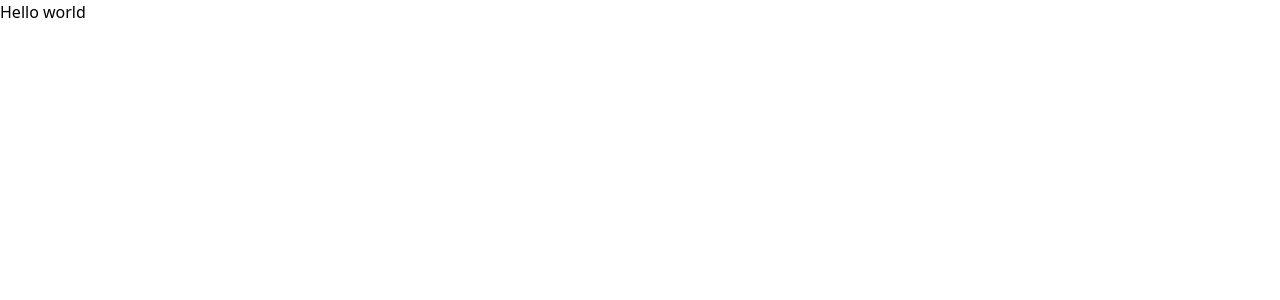
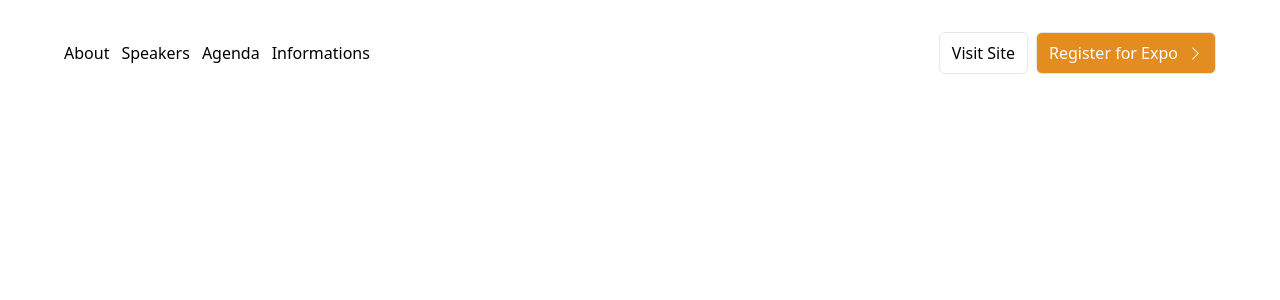
Before and after one commit to Moamin-AbuEwaida/weichie-technical-assessment, a React (Create React App) app: page / in a window 1280 px wide. Shown: the top 300 px of the page. Built offline with nearby package versions, Linux system fonts and the light colour scheme.

Commit message:
navbar component

```diff
--- a/package.json
+++ b/package.json
@@ -8,6 +8,7 @@
     "@testing-library/user-event": "^13.5.0",
     "react": "^18.2.0",
     "react-dom": "^18.2.0",
+    "react-icons": "^4.7.1",
     "react-scripts": "5.0.1",
     "web-vitals": "^2.1.4"
   },
--- a/src/App.js
+++ b/src/App.js
@@ -1,9 +1,9 @@
-
+import Navbar from './components/Navbar';
 
 function App() {
   return (
     <div>
-      <div>Hello world</div>
+      <Navbar />
     </div>
   );
 }
--- /dev/null
+++ b/src/components/Navbar.jsx
@@ -0,0 +1,75 @@
+import React, { useState } from "react";
+import { BsChevronRight } from "react-icons/bs";
+import { HiMenuAlt3 } from "react-icons/hi";
+import { AiOutlineClose } from "react-icons/ai";
+
+const Navbar = () => {
+  const [nav, setNav] = useState(false);
+
+  const handelNav = () => {
+    setNav(!nav);
+    if (!nav) {
+      document.body.style.overflow = "hidden";
+    } else {
+      document.body.style.overflow = "scroll";
+    }
+  };
+  return (
+    <div className="absolute w-full flex justify-between pt-8 px-16 items-center">
+      {/* navbar links */}
+      <div className="hidden lg:flex justify-between">
+        <ul className="flex justify-between gap-x-3">
+          <li className="cursor-pointer hover:border-b-2">About</li>
+          <li className="cursor-pointer hover:border-b-2">Speakers</li>
+          <li className="cursor-pointer hover:border-b-2">Agenda</li>
+          <li className="cursor-pointer hover:border-b-2">Informations</li>
+        </ul>
+      </div>
+      {/* navbar buttons */}
+      <div className="flex">
+        <button className="mr-2 hover:bg-gray-200">Visit Site</button>
+        <button className="bg-[#E38C20] text-white flex items-center gap-x-[10px] hover:bg-[#eab87a] group">
+          Register for Expo <BsChevronRight size={15} />
+        </button>
+      </div>
+      {/* mobile menu */}
+      <div onClick={handelNav} className="z-30 lg:hidden right-3 fixed">
+        {!nav ? (
+          <HiMenuAlt3 className="z-20 cursor-pointer" size={25} />
+        ) : (
+          <AiOutlineClose
+            className="z-20 text-white cursor-pointer"
+            size={25}
+          />
+        )}
+      </div>
+      <div
+        className={
+          nav
+            ? "ease-in duration-300 fixed text-gray-300 left-0 top-0 w-full h-screen bg-black/90 px-4 py-7 flex-col z-10"
+            : "absolute top-0 h-screen left-[-100%] ease-in duration-500 z-10 "
+        }
+      >
+        <ul className="flex flex-col fixed w-full h-full items-center justify-center">
+          <li className="font-bold text-3xl p-8 cursor-pointer" id="about">
+            About
+          </li>
+          <li className="font-bold text-3xl p-8 cursor-pointer" id="speakers">
+            Speakers
+          </li>
+          <li className="font-bold text-3xl p-8 cursor-pointer" id="agenda">
+            Agenda
+          </li>
+          <li
+            className="font-bold text-3xl p-8 cursor-pointer"
+            id="information"
+          >
+            Information
+          </li>
+        </ul>
+      </div>
+    </div>
+  );
+};
+
+export default Navbar;
--- a/tailwind.config.js
+++ b/tailwind.config.js
@@ -1,6 +1,6 @@
 /** @type {import('tailwindcss').Config} */
 module.exports = {
-  content: ["./src/**/*.{html,js}"],
+  content: ["./src/**/*.{html,js,jsx}"],
   theme: {
     extend: {},
   },
```
Also changed, not shown: 1 other file (tests, documents, lock files or other folders).
